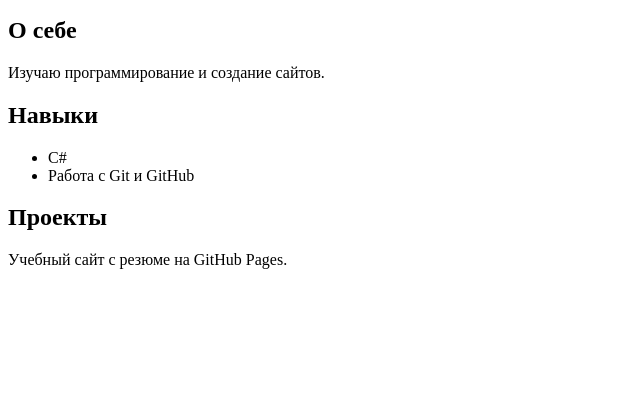
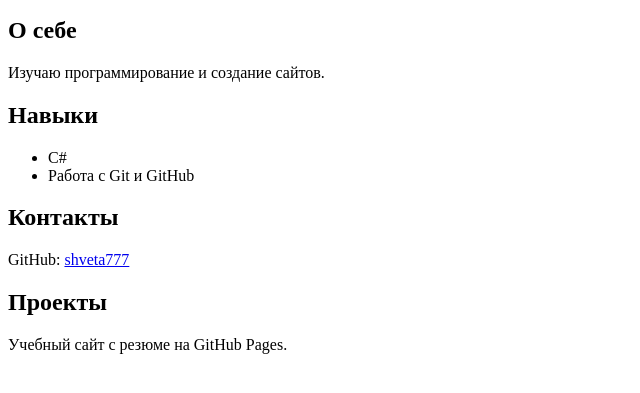
Before and after one commit to shveta777/MyPortfolio, a plain HTML site: page index.html in a window 1280 px wide. Shown: the part 101-494 px from the top of the page, without its empty margins (0-640 px from the left). Drawn offline with Linux system fonts and the light colour scheme.

Commit message:
Добавлен раздел Контакты. Closes #1

```diff
--- a/index.html
+++ b/index.html
@@ -19,6 +19,14 @@
         <li>Работа с Git и GitHub</li>
     </ul>
 
+        <section id="contacts">
+      <h2>Контакты</h2>
+      <p>
+        GitHub:
+        <a href="https://github.com/shveta777">shveta777</a>
+      </p>
+    </section>
+
     <h2>Проекты</h2>
     <p>Учебный сайт с резюме на GitHub Pages.</p>
 </body>
```
